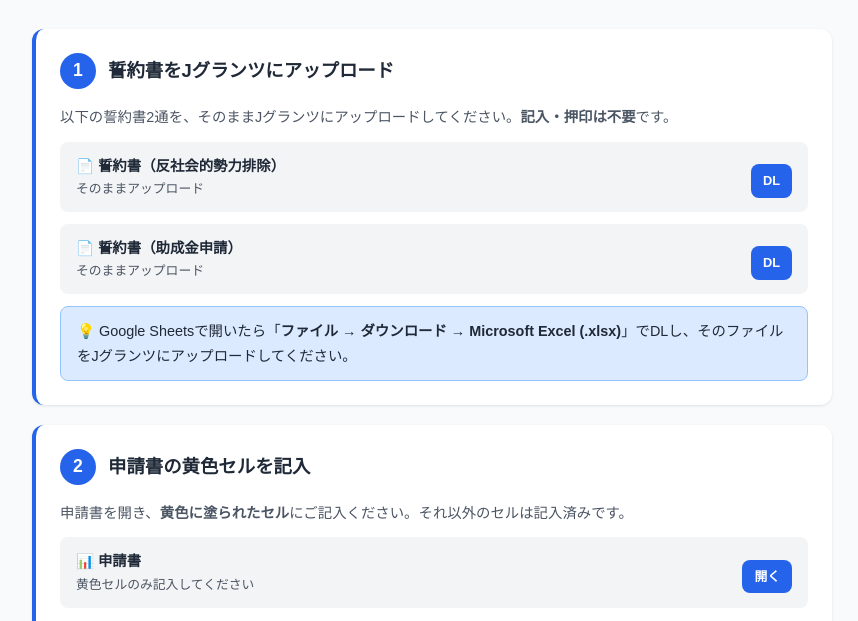
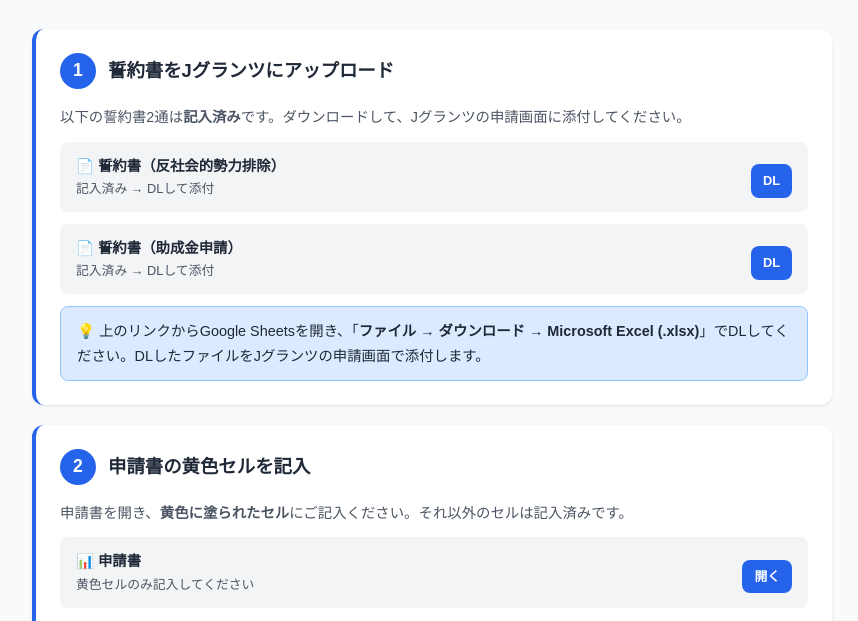
Before and after one commit to shota9616/kmst-olive-japan-guide, a plain HTML site: page index.html in a window 1280 px wide. Shown: the part 137-758 px from the top of the page, without its empty margins (208-1066 px from the left). Drawn offline with Linux system fonts and the light colour scheme.

Commit message:
誓約書: 記入済みであることを明記

```diff
--- a/index.html
+++ b/index.html
@@ -192,27 +192,27 @@
             <div class="step-number">1</div>
             <div class="step-title">誓約書をJグランツにアップロード</div>
         </div>
-        <p class="step-desc">以下の誓約書2通を、そのままJグランツにアップロードしてください。<strong>記入・押印は不要</strong>です。</p>
+        <p class="step-desc">以下の誓約書2通は<strong>記入済み</strong>です。ダウンロードして、Jグランツの申請画面に添付してください。</p>
 
         <div class="files-grid">
             <div class="file-card">
                 <div>
                     <div class="file-name">📄 誓約書（反社会的勢力排除）</div>
-                    <div class="file-desc">そのままアップロード</div>
+                    <div class="file-desc">記入済み → DLして添付</div>
                 </div>
                 <a href="https://docs.google.com/spreadsheets/d/15IT8daOLuviOgPjUgbq2Em97J11_3HOf/edit" target="_blank" class="link-btn" style="font-size:0.8rem; padding:6px 12px;">DL</a>
             </div>
             <div class="file-card">
                 <div>
                     <div class="file-name">📄 誓約書（助成金申請）</div>
-                    <div class="file-desc">そのままアップロード</div>
+                    <div class="file-desc">記入済み → DLして添付</div>
                 </div>
                 <a href="https://docs.google.com/spreadsheets/d/1Z-L40oounkNoOuKH6W_S8Jx_xEgj5qu_/edit" target="_blank" class="link-btn" style="font-size:0.8rem; padding:6px 12px;">DL</a>
             </div>
         </div>
 
         <div class="info-box">
-            Google Sheetsで開いたら「<strong>ファイル → ダウンロード → Microsoft Excel (.xlsx)</strong>」でDLし、そのファイルをJグランツにアップロードしてください。
+            上のリンクからGoogle Sheetsを開き、「<strong>ファイル → ダウンロード → Microsoft Excel (.xlsx)</strong>」でDLしてください。DLしたファイルをJグランツの申請画面で添付します。
         </div>
     </div>
 
```
